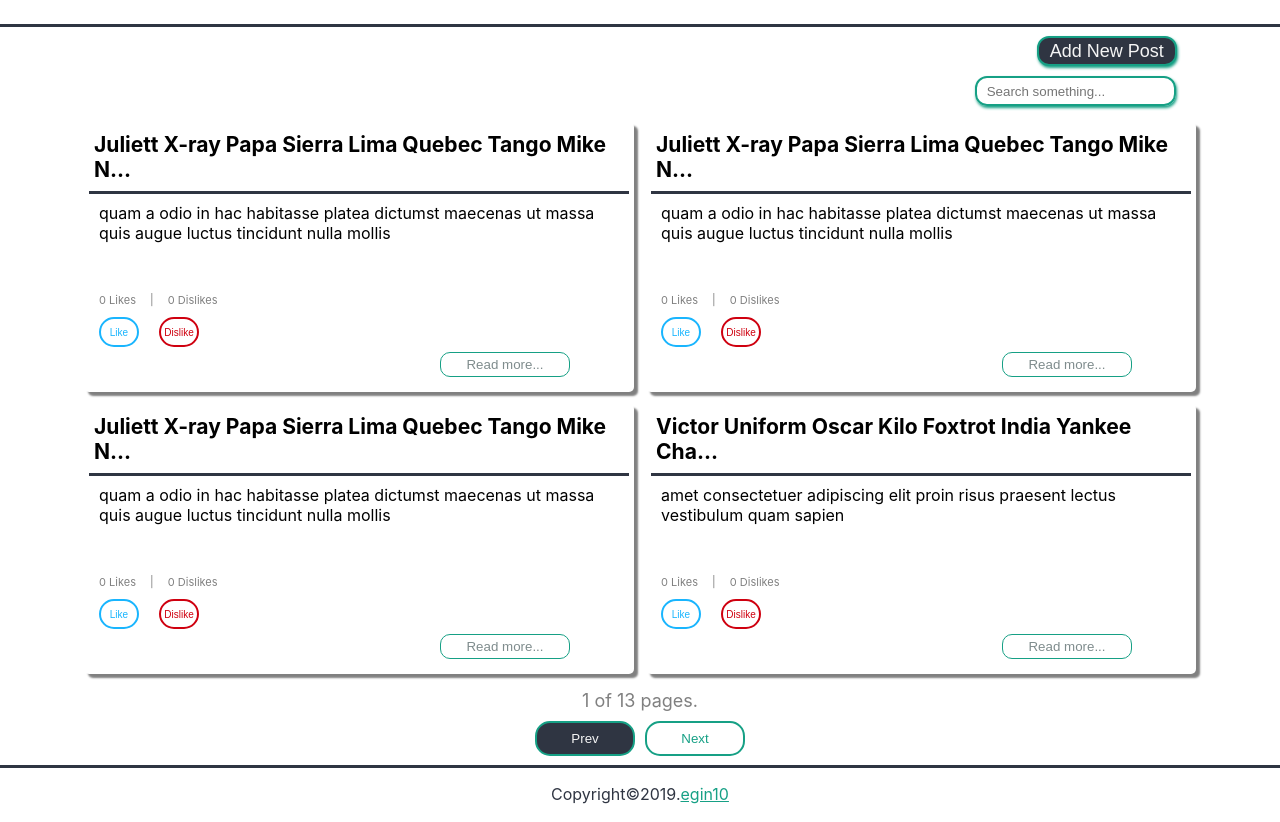
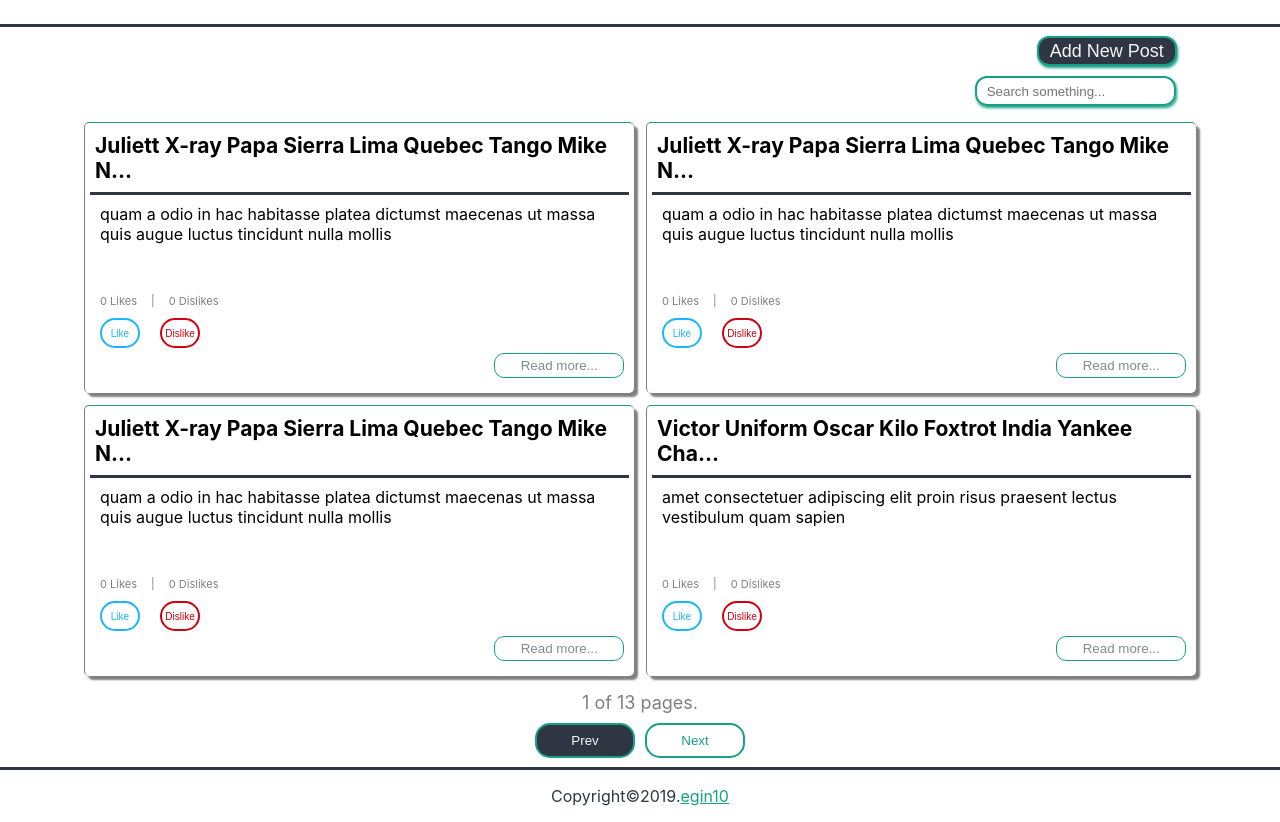
Before and after one commit to egin10/simple-blog, a React (Create React App) app: page / in a window 1280 px wide. Shown: the part 843-1665 px from the top of the page. Built offline with nearby package versions, Linux system fonts and the light colour scheme; data requests are answered from the project's data file.

Commit message:
edit paginate & search

```diff
--- a/src/Components/PostArticle/PostArticleComponent.css
+++ b/src/Components/PostArticle/PostArticleComponent.css
@@ -10,6 +10,8 @@
   text-align: left;
   display: inline-block;
   margin: 6px;
+  border-left: solid grey 1px;
+  border-top: solid #16a085 1px;
 }
 
 .post-box .title-post {
@@ -57,7 +59,7 @@
 
 .post-box .btn-read {
   background-color: transparent;
-  margin-left: 65%;
+  margin-left: 75%;
   margin-bottom: 10px;
   border: 1.5px solid #16a085;
   border-radius: 10px;
--- a/src/Containers/BlogPost/BlogPostComponent.jsx
+++ b/src/Containers/BlogPost/BlogPostComponent.jsx
@@ -11,7 +11,8 @@ export default class BlogPostComponent extends Component {
       first: 0,
       last: 4,
       current: 1
-    }
+    },
+    isSearch: false
   };
 
   //handler
@@ -51,7 +52,14 @@ export default class BlogPostComponent extends Component {
   }
 
   getSearchAPI = (word) => {
-    axios.get(`http://localhost:3001/posts?q=${word}`).then(res => this.setState({ posts: res.data }))
+    axios.get(`http://localhost:3001/posts?q=${word}`).then(res => this.setState({
+      posts: res.data,
+      paginate: {
+        first: 0,
+        last: 4,
+        current: 1
+      }
+    }))
   }
 
   //Lifecycle
@@ -77,7 +85,7 @@ export default class BlogPostComponent extends Component {
           />
         ))}
         <div className="paginate">
-          <span>{paginate.current} of {Math.ceil(posts.length / 4)} pages.</span>
+          <span>{posts.length === 0 ? 0 : paginate.current} of {Math.ceil(posts.length / 4)} pages.</span>
           <button
             className="btn-prev"
             onClick={this.changePaginateFirst}
```
